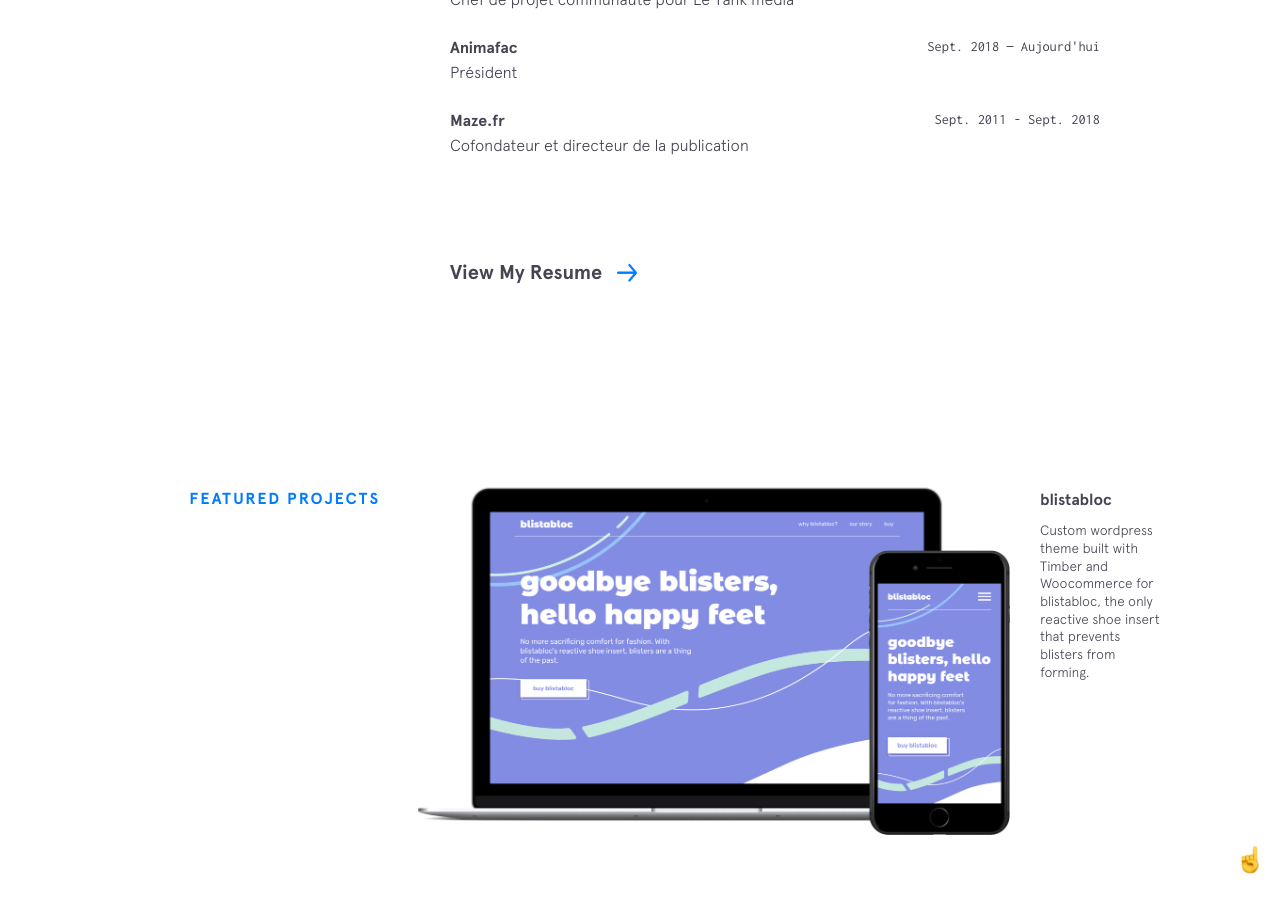
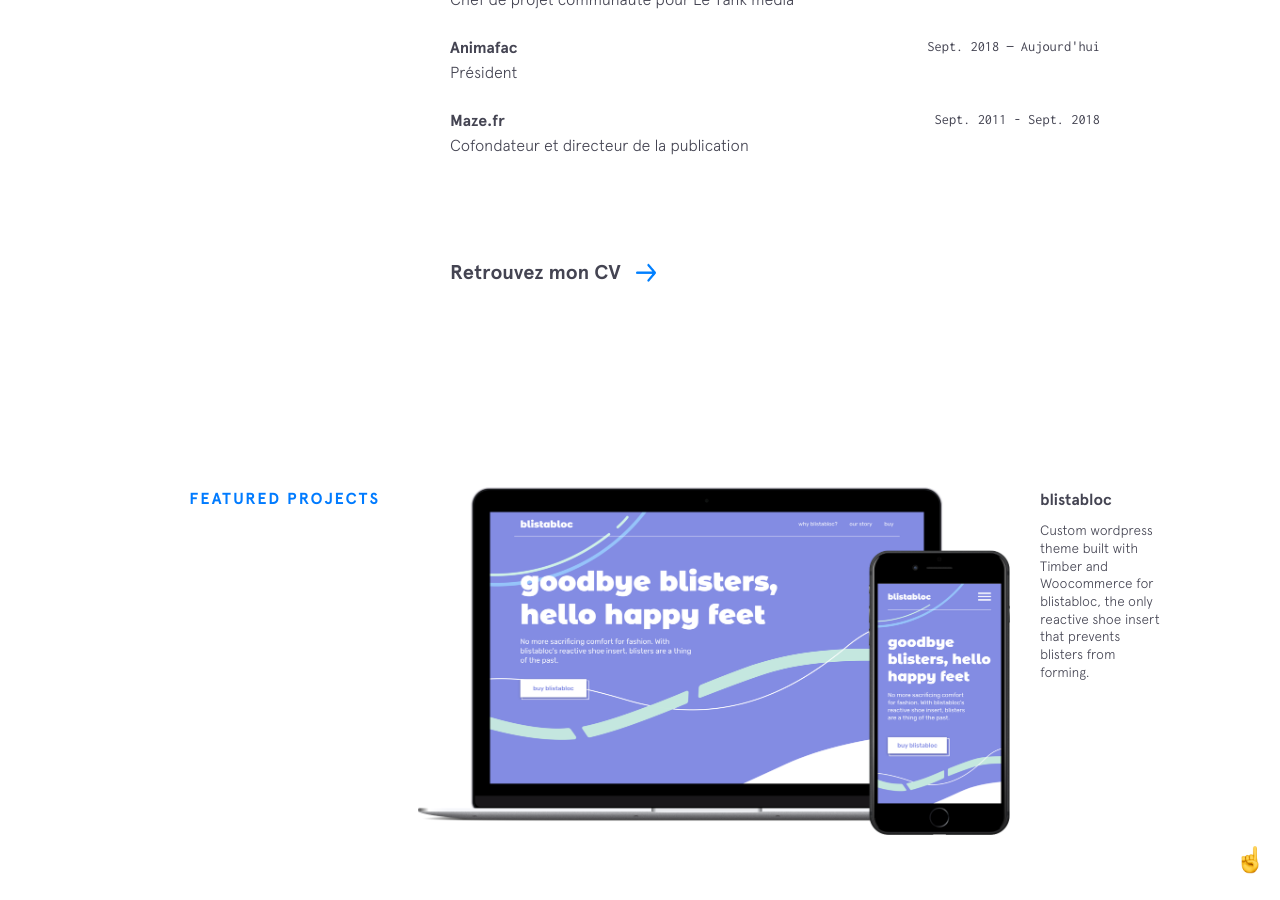
Before and after one commit to bthv1/baptistethevelein.fr, a Jekyll site: the page built from index.html, in a window 1280 px wide and 900 px high, scrolled down 2150 px. Built offline with Jekyll 4.4.1, drawn with Linux system fonts in a browser that asks for light colours; nearby versions of some CDN libraries.

Commit message:
Update experience.html

```diff
--- a/_includes/experience.html
+++ b/_includes/experience.html
@@ -15,6 +15,6 @@
       {% endfor %}
     </div>
 
-    <a href="{{site.resume}}" target="_blank" class="arrow-link">View My Resume</a>
+    <a href="{{site.resume}}" target="_blank" class="arrow-link">Retrouvez mon CV</a>
   </div>
 </section>
```
